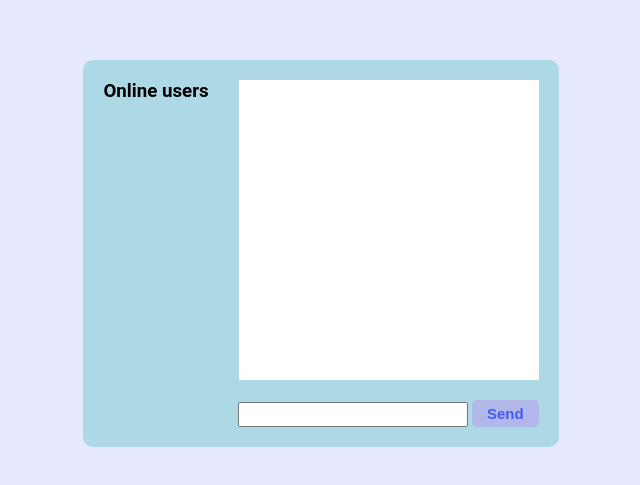
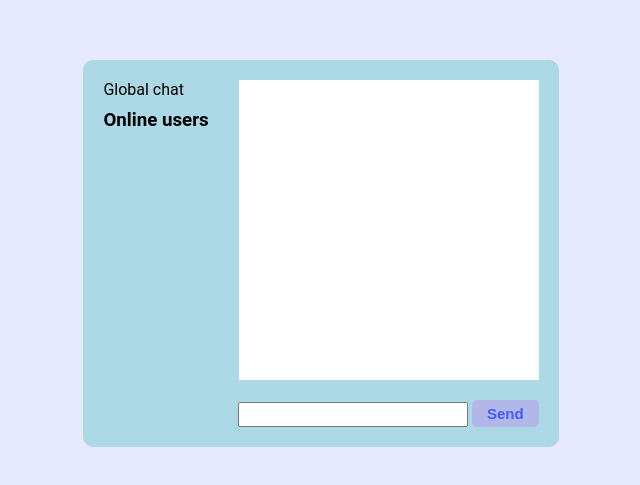
Before and after one commit to Rilenze/chat-app, a website: page public/html/chat.html in a window 1280 px wide. Shown: the part 167-652 px from the top of the page, without its empty margins (319-959 px from the left). Drawn offline with nearby package versions, Linux system fonts and the light colour scheme; no server answers.

Commit message:
Added global chat hyperlink

```diff
--- a/public/css/chat.css
+++ b/public/css/chat.css
@@ -100,12 +100,16 @@ body {
     font-size: 16px;
 }
 
-#users li a {
+a {
     cursor: pointer;
     text-decoration: none;
     color: black;
 }
 
-#users li a:hover {
+a:hover {
     color: #fff;
 }
+
+#global-container {
+    margin-bottom: 10px;
+}
--- a/public/html/chat.html
+++ b/public/html/chat.html
@@ -11,6 +11,9 @@
         <div id="main">
 
             <div id="user-sidebar">
+                <div id="global-container">
+                    <a id="global">Global chat</a>
+                </div>
                 <h3>Online users</h3>
                 <ul id="users"></ul>
             </div>
```
